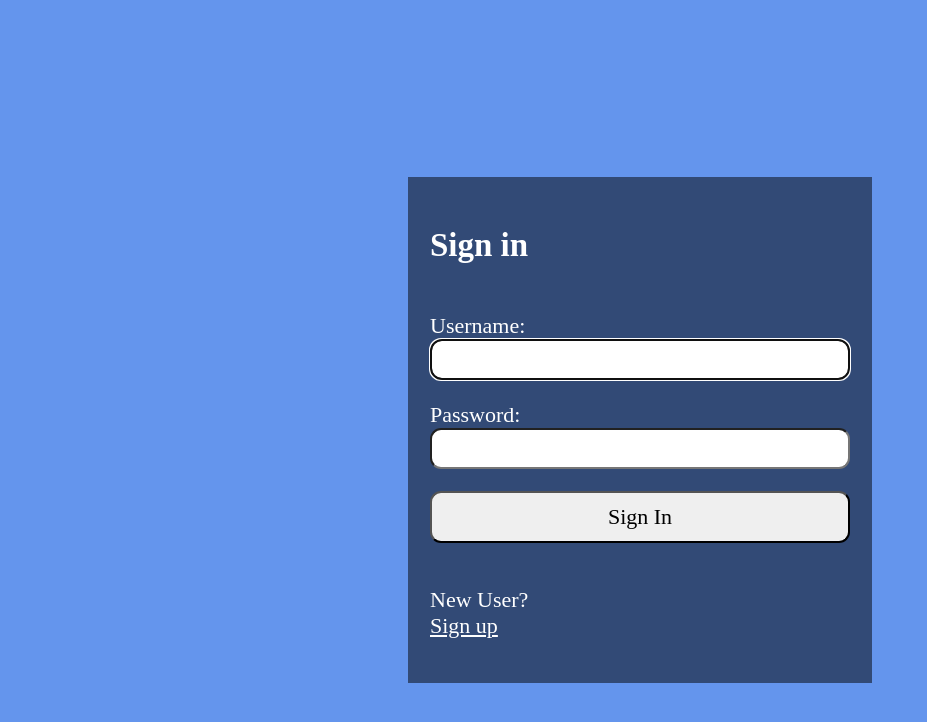
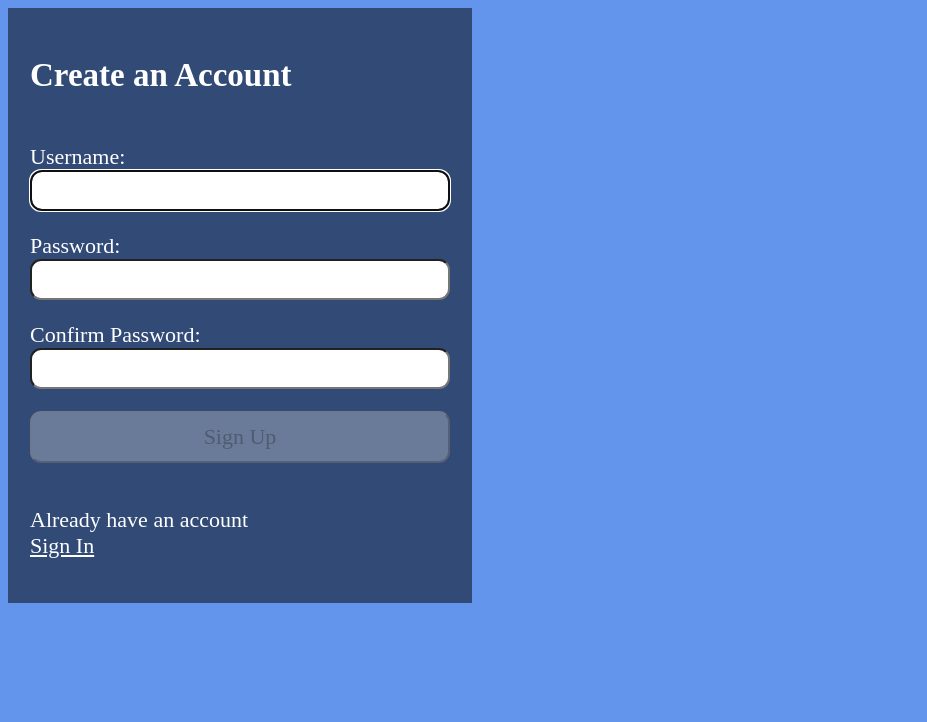
Before and after one commit to UCR-CS110/final-project-imagelia, a React (Create React App) app in the folder client/: page /register in a window 1280 px wide. Shown: the top 722 px of the page, without its empty margins (0-927 px from the left). Built offline with nearby package versions, Linux system fonts and the light colour scheme.

Commit message:
added react router

```diff
--- a/client/package.json
+++ b/client/package.json
@@ -12,6 +12,7 @@
     "axios": "^0.27.2",
     "react": "^18.1.0",
     "react-dom": "^18.1.0",
+    "react-router-dom": "^6.3.0",
     "react-scripts": "^2.1.3",
     "web-vitals": "^2.1.4"
   },
--- a/client/src/App.js
+++ b/client/src/App.js
@@ -2,12 +2,19 @@ import React from "react";
 import Register from './components/register'
 import Login from "./components/login";
 import './App.css';
+import { Routes, Route, BrowserRouter} from 'react-router-dom'
 
 function App() {
   return (
-    <main className="App">
-      <Login />
-    </main>
+    <BrowserRouter>
+      <Routes>
+        <Route path="/" element={<Login/>} />
+          <Route path="login" element={<Login />} />
+          <Route path="register" element={<Register />} />
+
+      </Routes>
+    </BrowserRouter>
+
   );
 }
 
--- a/client/src/components/login.js
+++ b/client/src/components/login.js
@@ -1,6 +1,7 @@
 import React, { useRef, useState, useEffect, useContext} from "react";
 import AuthContext from "../context/AuthProvider";
 import axios from "../api/axios";
+import {Link, useNavigate, useLocation} from 'react-router-dom';
 
 const LOGIN_URL = '/login'
 
@@ -90,7 +91,7 @@ const Login = () => {
                 <p>
                     New User?<br />
                     <span className="line">
-                        <a href="#">Sign up</a>
+                        <a href="/register">Sign up</a>
                     </span>
                 </p>
             </section>
--- a/client/src/components/register.js
+++ b/client/src/components/register.js
@@ -162,7 +162,7 @@ const Register = () => {
                     <p>
                         Already have an account<br />
                         <span className="line">
-                            <a href="#">Sign In</a>
+                            <a href="/login">Sign In</a>
                         </span>
                     </p>
                 </section>
```
Also changed, not shown: 1 other file (tests, documents, lock files or other folders).
